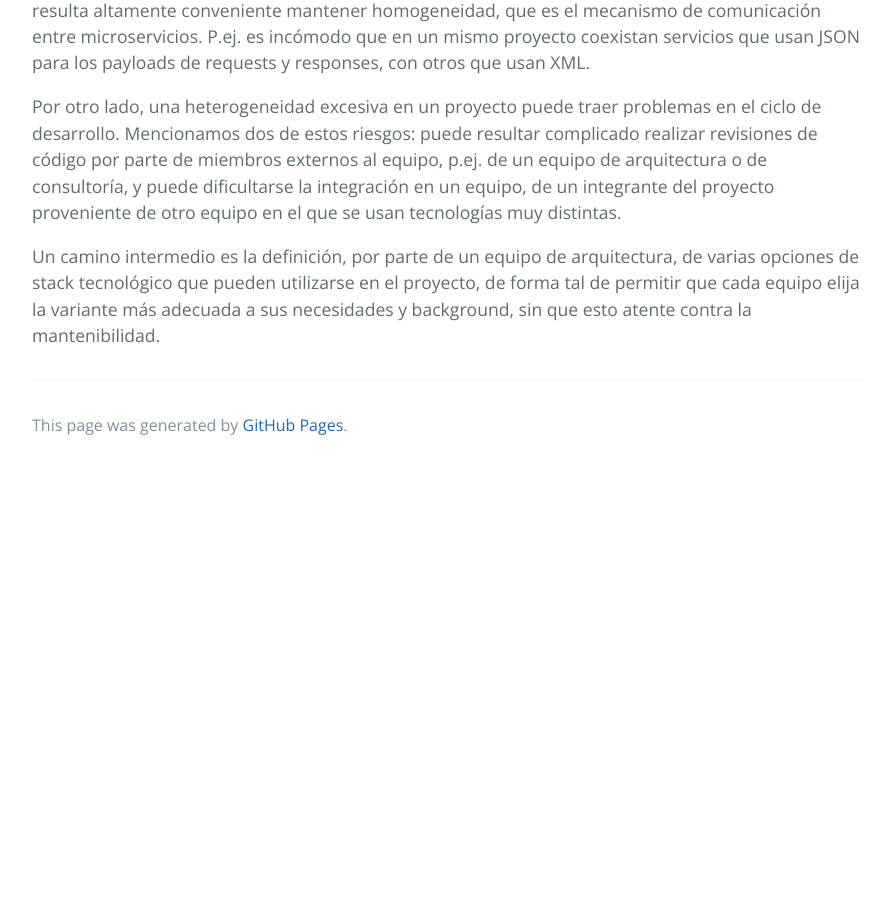
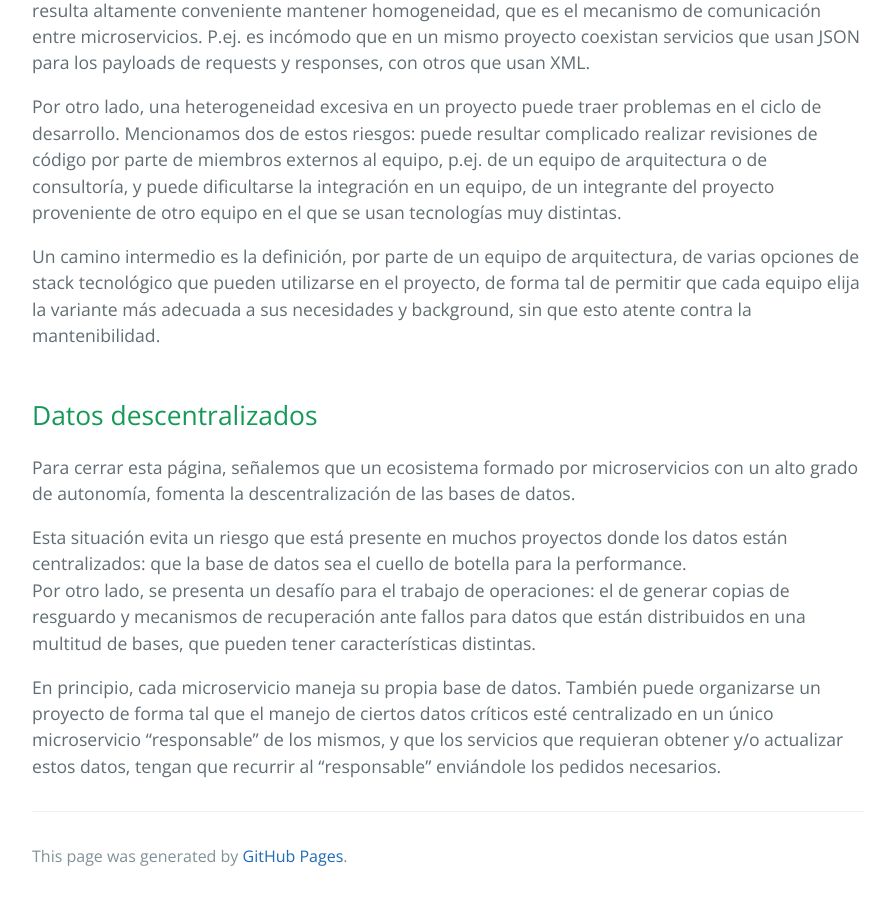
Before and after one commit to clombardi/bdsol-capacitacion-desarrollo, a Jekyll site: the page built from microservices/caracteristicas.md, in a window 1280 px wide and 900 px high, scrolled down 3630 px. Shown: the whole window, without its empty margins (192-1082 px from the left). Built offline with Jekyll 4.4.1, drawn with Linux system fonts in a browser that asks for light colours; our own code applies the rules of GitHub Pages for plain Markdown files; before the commit the page ends 4099 px from its top, so only the background shows below that.

Commit message:
microservicios - caracteristicas - ok

```diff
--- a/microservices/caracteristicas.md
+++ b/microservices/caracteristicas.md
@@ -69,3 +69,12 @@ Por otro lado, una heterogeneidad excesiva en un proyecto puede traer problemas
 Mencionamos dos de estos riesgos: puede resultar complicado realizar revisiones de código por parte de miembros externos al equipo, p.ej. de un equipo de arquitectura o de consultoría, y puede dificultarse la integración en un equipo, de un integrante del proyecto proveniente de otro equipo en el que se usan tecnologías muy distintas.
 
 Un camino intermedio es la definición, por parte de un equipo de arquitectura, de varias opciones de stack tecnológico que pueden utilizarse en el proyecto, de forma tal de permitir que cada equipo elija la variante más adecuada a sus necesidades y background, sin que esto atente contra la mantenibilidad.
+
+
+## Datos descentralizados
+Para cerrar esta página, señalemos que un ecosistema formado por microservicios con un alto grado de autonomía, fomenta la descentralización de las bases de datos.
+
+Esta situación evita un riesgo que está presente en muchos proyectos donde los datos están centralizados: que la base de datos sea el cuello de botella para la performance.
+Por otro lado, se presenta un desafío para el trabajo de operaciones: el de generar copias de resguardo y mecanismos de recuperación ante fallos para datos que están distribuidos en una multitud de bases, que pueden tener características distintas.
+
+En principio, cada microservicio maneja su propia base de datos. También puede organizarse un proyecto de forma tal que el manejo de ciertos datos críticos esté centralizado en un único microservicio "responsable" de los mismos, y que los servicios que requieran obtener y/o actualizar estos datos, tengan que recurrir al "responsable" enviándole los pedidos necesarios.
```
